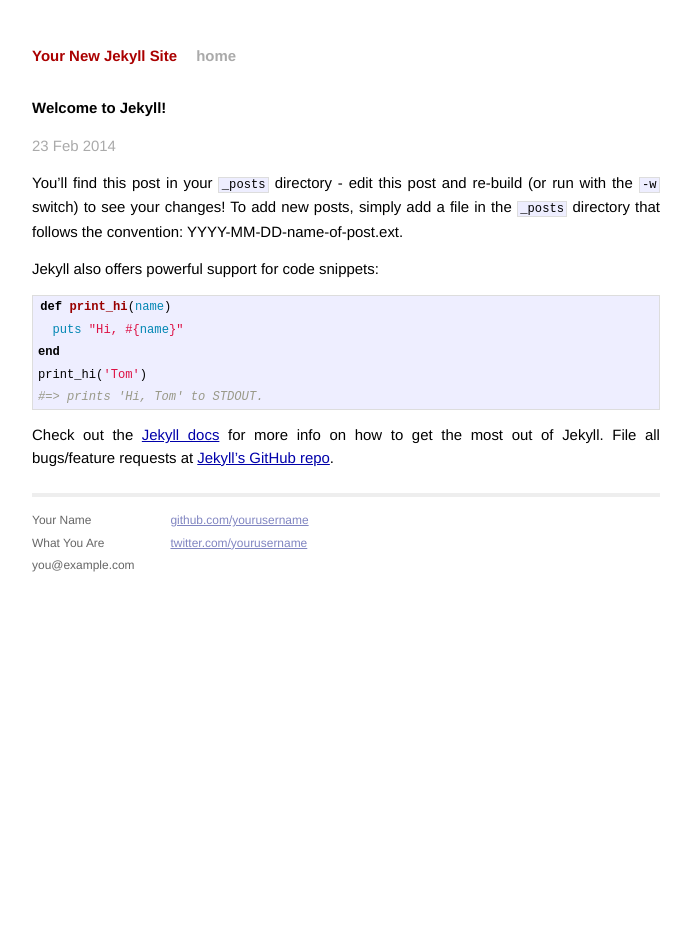
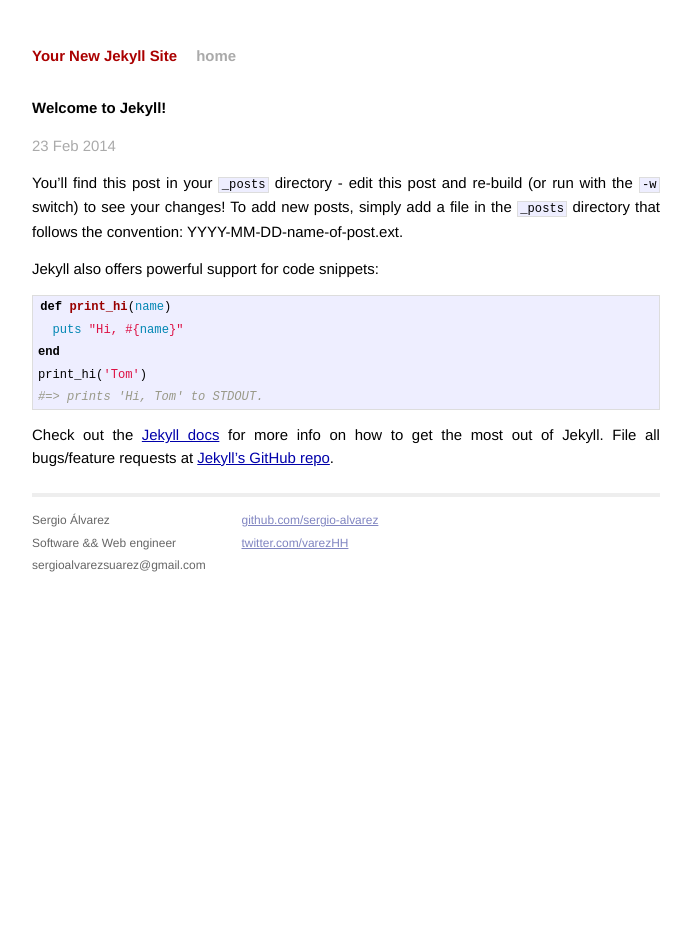
Before and after one commit to sergioalvz/sergioalvz.github.io, a Jekyll site: the page built from _posts/2014-02-23-welcome-to-jekyll.markdown, in a window 1280 px wide. Shown: the whole page, without its empty margins (294-985 px from the left). Built offline with Jekyll 4.4.1, drawn with Linux system fonts in a browser that asks for light colours; Markdown is read by kramdown in place of the engine named in the settings.

Commit message:
Minor changes. Contact info.

```diff
--- a/_layouts/default.html
+++ b/_layouts/default.html
@@ -26,15 +26,15 @@
           <div class="footer">
             <div class="contact">
               <p>
-                Your Name<br />
-                What You Are<br />
-                you@example.com
+                Sergio Álvarez<br />
+                Software && Web engineer<br />
+                sergioalvarezsuarez@gmail.com
               </p>
             </div>
             <div class="contact">
               <p>
-                <a href="https://github.com/yourusername">github.com/yourusername</a><br />
-                <a href="https://twitter.com/yourusername">twitter.com/yourusername</a><br />
+                <a href="https://github.com/yourusername">github.com/sergio-alvarez</a><br />
+                <a href="https://twitter.com/yourusername">twitter.com/varezHH</a><br />
               </p>
             </div>
           </div>
--- a/index.html
+++ b/index.html
@@ -1,6 +1,6 @@
 ---
 layout: default
-title: Your New Jekyll Site
+title: Sergio's Blog
 ---
 
 <div id="home">
```
